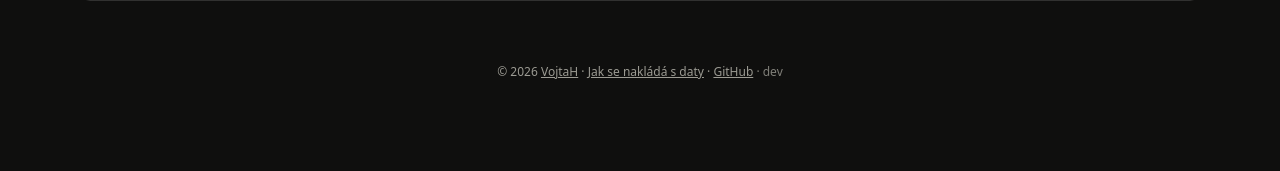
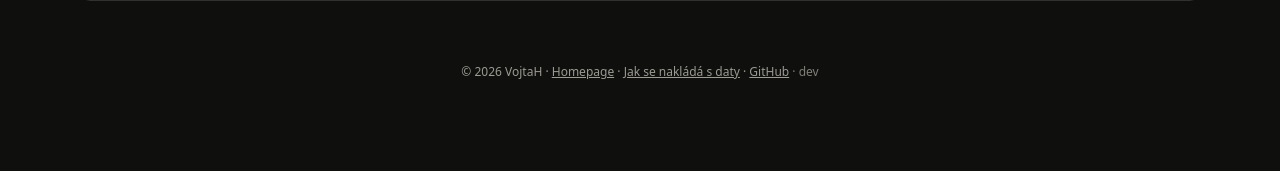
Before and after one commit to vojtechherrmann/inbody-aggregator, a FastAPI app: page /data in a window 1280 px wide. Shown: the part 629-800 px from the top of the page. Run offline with FastAPI, Linux system fonts and the light colour scheme.

Commit message:
Footer: VojtaH is the contact mailto link again, plus a separate Homepage link
Co-Authored-By: Claude Sonnet 5.5 <noreply@anthropic.com>
Claude-Session: https://claude.ai/code/session_011FZwUAR9xT17nrZbw1hQqQ

```diff
--- a/src/web/templates/base.html
+++ b/src/web/templates/base.html
@@ -89,7 +89,7 @@
    them below ~1500 px). Not announced, not focusable, no JS. #}
 <div class="quote quote-l q{{ quotes[0] }}" aria-hidden="true"><p>{{ t("quote." ~ quotes[0]) }}</p></div>
 <div class="quote quote-r q{{ quotes[1] }}" aria-hidden="true"><p>{{ t("quote." ~ quotes[1]) }}</p></div>
-<footer class="site-footer band">&copy; {{ current_year() }} <a href="{{ homepage_url }}" rel="noopener">VojtaH</a> · <a href="/data">{{ t("privacy.summary") }}</a> · <a href="{{ github_url }}" rel="noopener">GitHub</a> <span class="build">· {{ build_label() }}</span></footer>
+<footer class="site-footer band">&copy; {{ current_year() }} {{ contact_link("general", label="VojtaH") or "VojtaH" }} · <a href="{{ homepage_url }}" rel="noopener">Homepage</a> · <a href="/data">{{ t("privacy.summary") }}</a> · <a href="{{ github_url }}" rel="noopener">GitHub</a> <span class="build">· {{ build_label() }}</span></footer>
 {% block scripts %}{% endblock %}
 </body>
 </html>
```
Also changed, not shown: tests/web/test_build_label.py (+2 -2 lines), tests/web/test_ui.py (+4 -2 lines).
